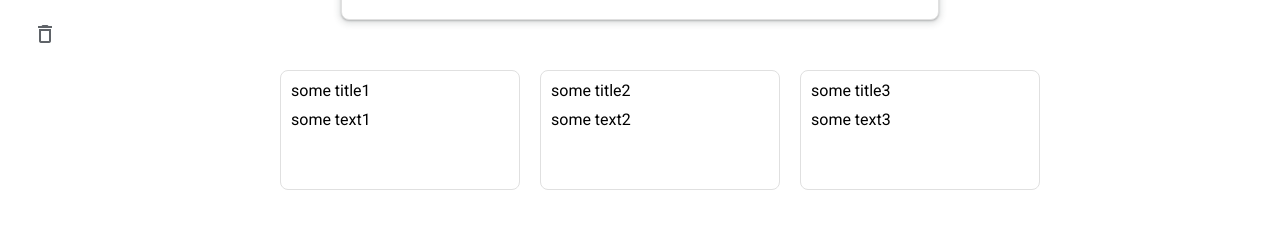
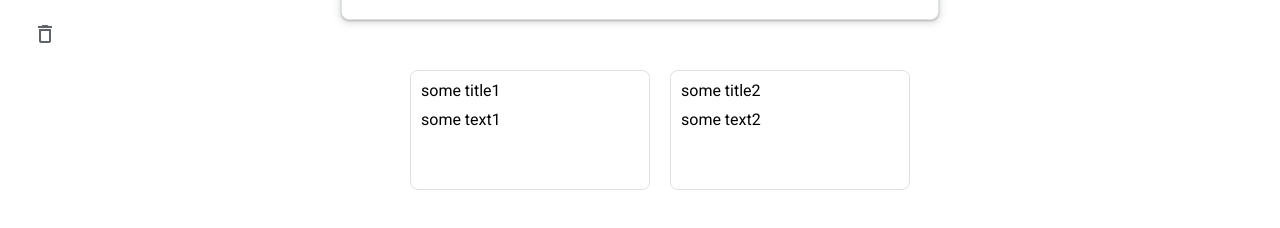
Before and after one commit to LungileFuze/Google-Keep-Clone-with-React, a React (Create React App) app: page / in a window 1280 px wide. Shown: the part 242-470 px from the top of the page. Built offline with nearby package versions, Linux system fonts and the light colour scheme.

Commit message:
conponents communication

```diff
--- a/src/App.js
+++ b/src/App.js
@@ -1,12 +1,11 @@
+import React, {useState} from "react";
 import Navbar from "./components/Navbar/Navbar";
 import Sidebar from "./components/Sidebar/Sidebar"
 import Form from "./components/Form/Form";
 import Notes from "./components/Notes/Notes";
 import Modal from "./components/Modal/Modal";
 
-function App() {
-
-  const notes = [
+const NOTES = [
   {
     id: "123",
     title: "some title1",
@@ -16,19 +15,29 @@ function App() {
     id: "1234",
     title: "some title2",
     text: "some text2"
-    },
-    {
-      id: "12345",
-      title: "some title3",
-      text: "some text3"
-    },
+  }
 ]
+
+function App() {
+
+  const [notes, setNotes] = useState(NOTES)
+
+
+  const addNote = (note) => {
+    setNotes((prevNotes) => {
+      return [
+        ...notes,
+        note
+      ]
+    })
+    console.log("notes", notes)
+  }
 
   return (
     <div>
        <Navbar/>
        <Sidebar/>
-       <Form/>
+       <Form addNote={addNote}/>
        <Notes notes={notes}/>
        <Modal/>
     </div>
--- a/src/components/Form/Form.js
+++ b/src/components/Form/Form.js
@@ -1,7 +1,7 @@
 import React, { useState } from "react"
 import "./Form.css"
 
-const Form = () => {
+const Form = (props) => {
         // const formClickHandler = (event) => {
         //     console.log("Form clicked!!!", event)
         // }
@@ -9,7 +9,6 @@ const Form = () => {
         //     title: "",
         //     text: ""
         // })
-
         const [title, setTitle] = useState("")
         const [text, setText] = useState("")
 
@@ -44,7 +43,7 @@ const Form = () => {
                 text
             }
             console.log(note)
-
+            props.addNote(note)
             setTitle("")
             setText("")
         }
--- a/src/components/Notes/Note.js
+++ b/src/components/Notes/Note.js
@@ -1,13 +1,13 @@
 import React, { useState } from "react"
 
 const Note = (props) => {
-    useState(props.title)
+    console.log(useState(props.title))
 
     const [title, setTitle] = useState(props.title)
 
     const noteClickHandler = () => {
         setTitle("changed Title")
-        `Title: ${title}`
+        console.log(`Title: ${title}`)
     }
     return (
          <div className="note"
--- a/src/components/Notes/Notes.js
+++ b/src/components/Notes/Notes.js
@@ -2,13 +2,13 @@ import "./Notes.css"
 import Note from "./Note"
 
 const Notes = (props) => {
+    console.log("props", props.notes[0])
     const { notes } = props
     return (
         <div className="notes">
-        <Note id={notes[0].id} title={notes[0].title} text={notes[0].text} />
-        <Note id={notes[1].id} title={notes[1].title} text={notes[1].text} />
-        <Note id={notes[2].id} title={notes[2].title} text={notes[2].text} />
-
+            {
+                notes.map((note, index) => <Note key={index} id= {note.id} title={note.title} text={note.text}/>)
+            }
     </div>
     )
 }
```
Lines whose indentation alone changed are shown as unchanged.
